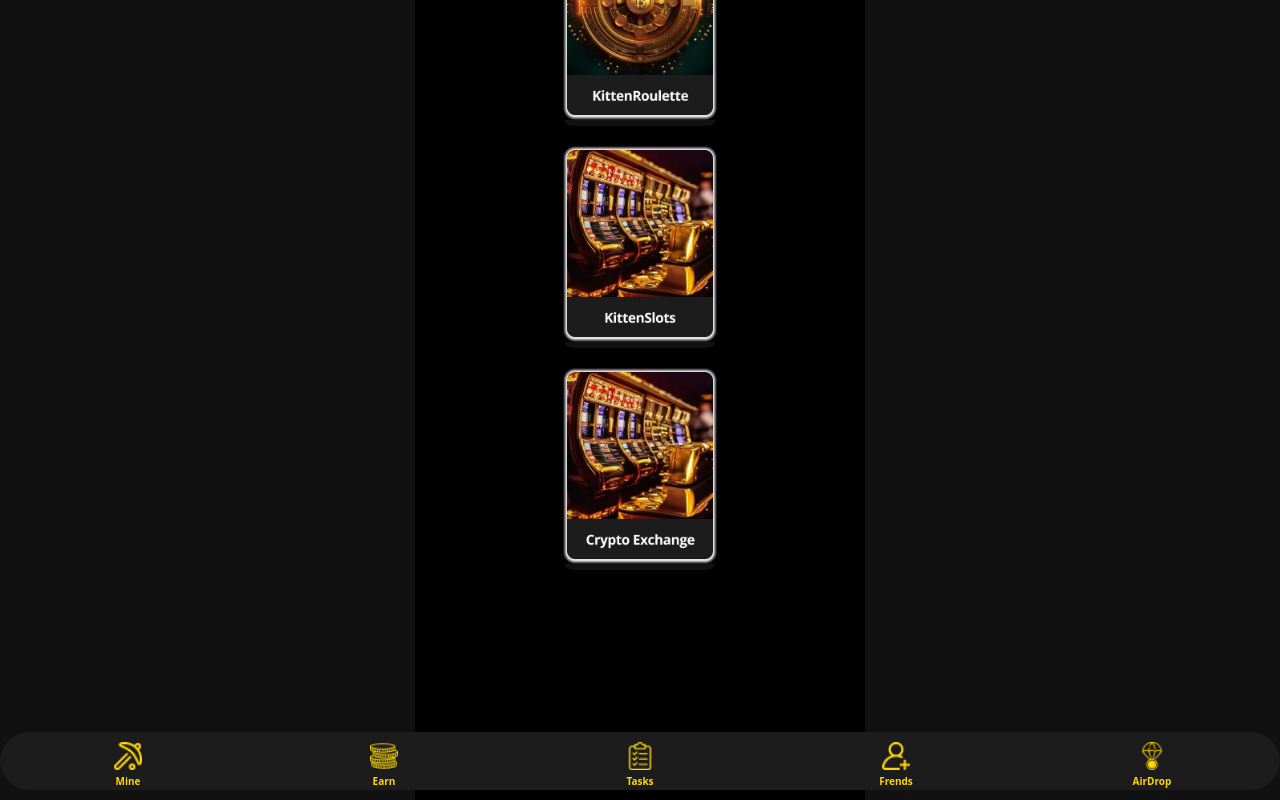
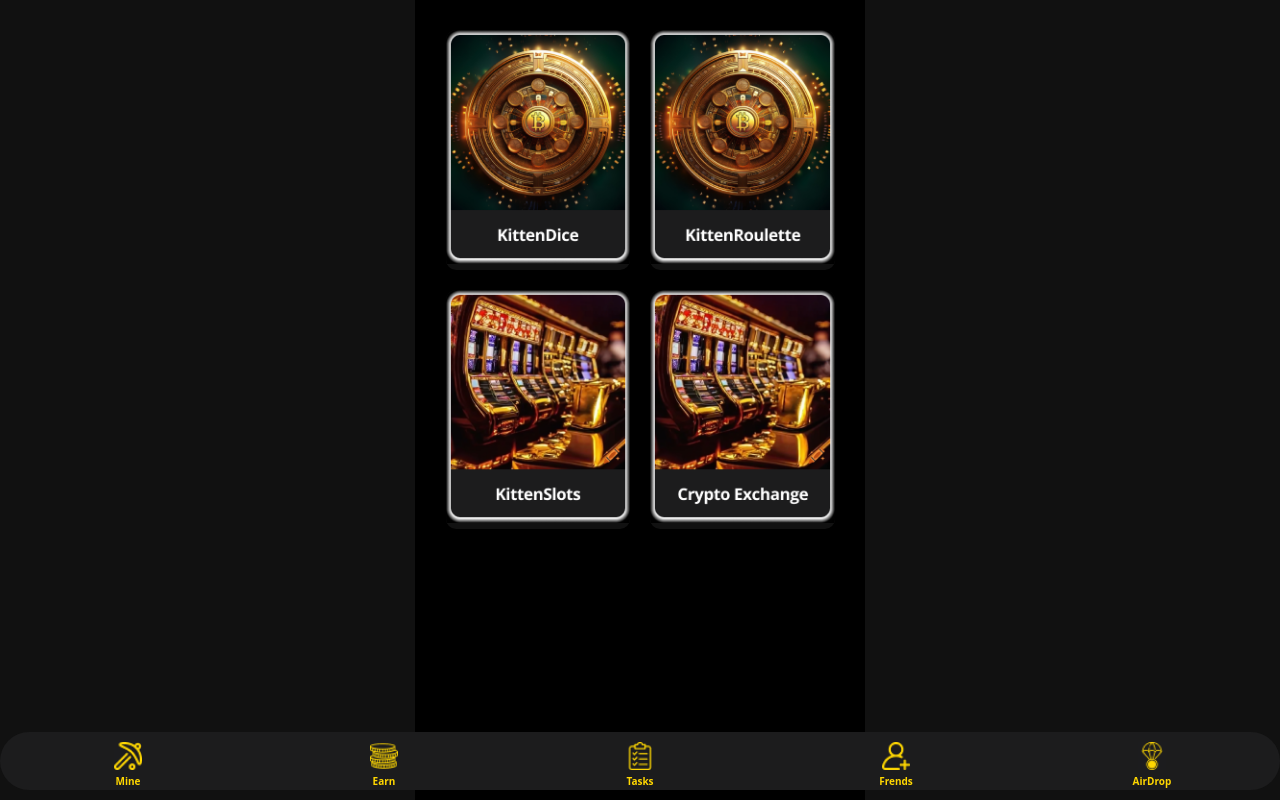
Before and after one commit to KaRameLkA-jpg/kitten.github.io, a PHP site: page /earn.html in a window 1280 px wide. Run offline with PHP 8.4, Linux system fonts and the light colour scheme.

Commit message:
новое3

```diff
--- a/assets/css/airdrop_style.css
+++ b/assets/css/airdrop_style.css
@@ -23,6 +23,12 @@ html {
     width: 100%;
     height: 100%;
     overflow: hidden;
+    touch-action: none; /* Запрещает масштабирование на сенсорных устройствах */
+    -ms-touch-action: none; /* Для поддержки Internet Explorer */
+    -webkit-user-select: none; /* Запрещает выделение текста на сенсорных устройствах */
+    -webkit-user-drag: none; /* Запрещает перетаскивание элементов на сенсорных устройствах */
+    -webkit-tap-highlight-color: transparent; /* Убирает подсветку ссылок на сенсорных устройствах */
+
 }
 .airdrop-container {
     display: flex;
--- a/assets/css/earn_style.css
+++ b/assets/css/earn_style.css
@@ -23,17 +23,20 @@ html {
     width: 100%;
     height: 100%;
     overflow: hidden;
+    touch-action: none; /* Запрещает масштабирование на сенсорных устройствах */
+    -ms-touch-action: none; /* Для поддержки Internet Explorer */
+    -webkit-user-select: none; /* Запрещает выделение текста на сенсорных устройствах */
+    -webkit-user-drag: none; /* Запрещает перетаскивание элементов на сенсорных устройствах */
+    -webkit-tap-highlight-color: transparent; /* Убирает подсветку ссылок на сенсорных устройствах */
+
 }
 .container-earn {
-    width: 30%;
+    width: 100%;
     display: flex;
     flex-wrap: wrap;
     justify-content: center;
     padding: 20px;
-    position: absolute;
-    left: 50%;
-    transform: translateX(-50%);
-    bottom: 200px; /* Расстояние от нижнего края экрана */
+
 
 }
 .card {
--- a/assets/css/frens_style.css
+++ b/assets/css/frens_style.css
@@ -10,6 +10,12 @@
     width: 100%;
     height: 100%;
     overflow: hidden;
+    touch-action: none; /* Запрещает масштабирование на сенсорных устройствах */
+    -ms-touch-action: none; /* Для поддержки Internet Explorer */
+    -webkit-user-select: none; /* Запрещает выделение текста на сенсорных устройствах */
+    -webkit-user-drag: none; /* Запрещает перетаскивание элементов на сенсорных устройствах */
+    -webkit-tap-highlight-color: transparent; /* Убирает подсветку ссылок на сенсорных устройствах */
+
 }
 .frens-main  {
     display: flex;
--- a/assets/css/kittendice_style.css
+++ b/assets/css/kittendice_style.css
@@ -23,6 +23,12 @@ html {
     width: 100%;
     height: 100%;
     overflow: hidden;
+    touch-action: none; /* Запрещает масштабирование на сенсорных устройствах */
+    -ms-touch-action: none; /* Для поддержки Internet Explorer */
+    -webkit-user-select: none; /* Запрещает выделение текста на сенсорных устройствах */
+    -webkit-user-drag: none; /* Запрещает перетаскивание элементов на сенсорных устройствах */
+    -webkit-tap-highlight-color: transparent; /* Убирает подсветку ссылок на сенсорных устройствах */
+
 }
 .kittendice-container {
     display: flex;
--- a/assets/css/kittendicepeople.css
+++ b/assets/css/kittendicepeople.css
@@ -10,6 +10,12 @@
     width: 100%;
     height: 100%;
     overflow: hidden;
+    touch-action: none; /* Запрещает масштабирование на сенсорных устройствах */
+    -ms-touch-action: none; /* Для поддержки Internet Explorer */
+    -webkit-user-select: none; /* Запрещает выделение текста на сенсорных устройствах */
+    -webkit-user-drag: none; /* Запрещает перетаскивание элементов на сенсорных устройствах */
+    -webkit-tap-highlight-color: transparent; /* Убирает подсветку ссылок на сенсорных устройствах */
+
 }
 .wallpaper {
     display: flex;
--- a/assets/css/loading_style.css
+++ b/assets/css/loading_style.css
@@ -10,6 +10,12 @@
     align-items: center;
     z-index: 9999;
     transition: opacity 0.5s ease;
+    touch-action: none; /* Запрещает масштабирование на сенсорных устройствах */
+    -ms-touch-action: none; /* Для поддержки Internet Explorer */
+    -webkit-user-select: none; /* Запрещает выделение текста на сенсорных устройствах */
+    -webkit-user-drag: none; /* Запрещает перетаскивание элементов на сенсорных устройствах */
+    -webkit-tap-highlight-color: transparent; /* Убирает подсветку ссылок на сенсорных устройствах */
+
 }
 
 .loading-container {
--- a/assets/js/main.js
+++ b/assets/js/main.js
@@ -96,31 +96,31 @@ function updateRank() {
             rankText.textContent = 'Bronze';
             rankText.className = 'rank-text bronze';
             progress.className = 'progress bronze';
-            image.style.filter = 'drop-shadow(0 0 20px #cd7f32)'; // Bronze glow
+            image.style.filter = 'drop-shadow(0 0 30px #cd7f32)'; // Bronze glow
             break;
         case 1:
             rankText.textContent = 'Silver';
             rankText.className = 'rank-text silver';
             progress.className = 'progress silver';
-            image.style.filter = 'drop-shadow(0 0 20px #c0c0c0)'; // Silver glow
+            image.style.filter = 'drop-shadow(0 0 30px #c0c0c0)'; // Silver glow
             break;
         case 2:
             rankText.textContent = 'Gold';
             rankText.className = 'rank-text gold';
             progress.className = 'progress gold';
-            image.style.filter = 'drop-shadow(0 0 20px #ffd700)'; // Gold glow
+            image.style.filter = 'drop-shadow(0 0 30px #ffd700)'; // Gold glow
             break;
         case 3:
             rankText.textContent = 'Diamond';
             rankText.className = 'rank-text diamond';
             progress.className = 'progress diamond';
-            image.style.filter = 'drop-shadow(0 0 20px #b9f2ff)'; // Diamond glow
+            image.style.filter = 'drop-shadow(0 0 30px #b9f2ff)'; // Diamond glow
             break;
         case 4:
             rankText.textContent = 'Ruby';
             rankText.className = 'rank-text ruby';
             progress.className = 'progress ruby';
-            image.style.filter = 'drop-shadow(0 0 20px #e0115f)'; // Ruby glow
+            image.style.filter = 'drop-shadow(0 0 30px #e0115f)'; // Ruby glow
             break;
         default:
             rankText.textContent = 'Ruby';
```
Also changed, not shown: assets/css/index_style.css (+9 -4 lines), assets/css/tasks_style.css (+9 -9 lines).
